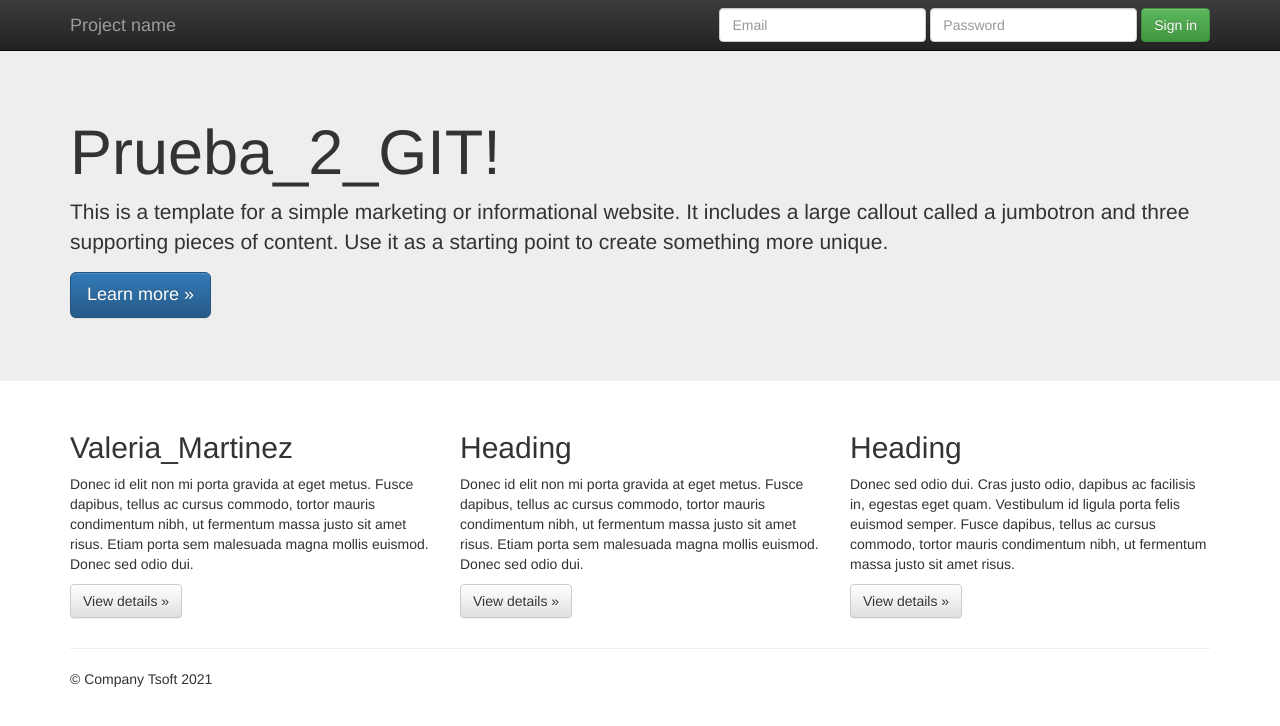
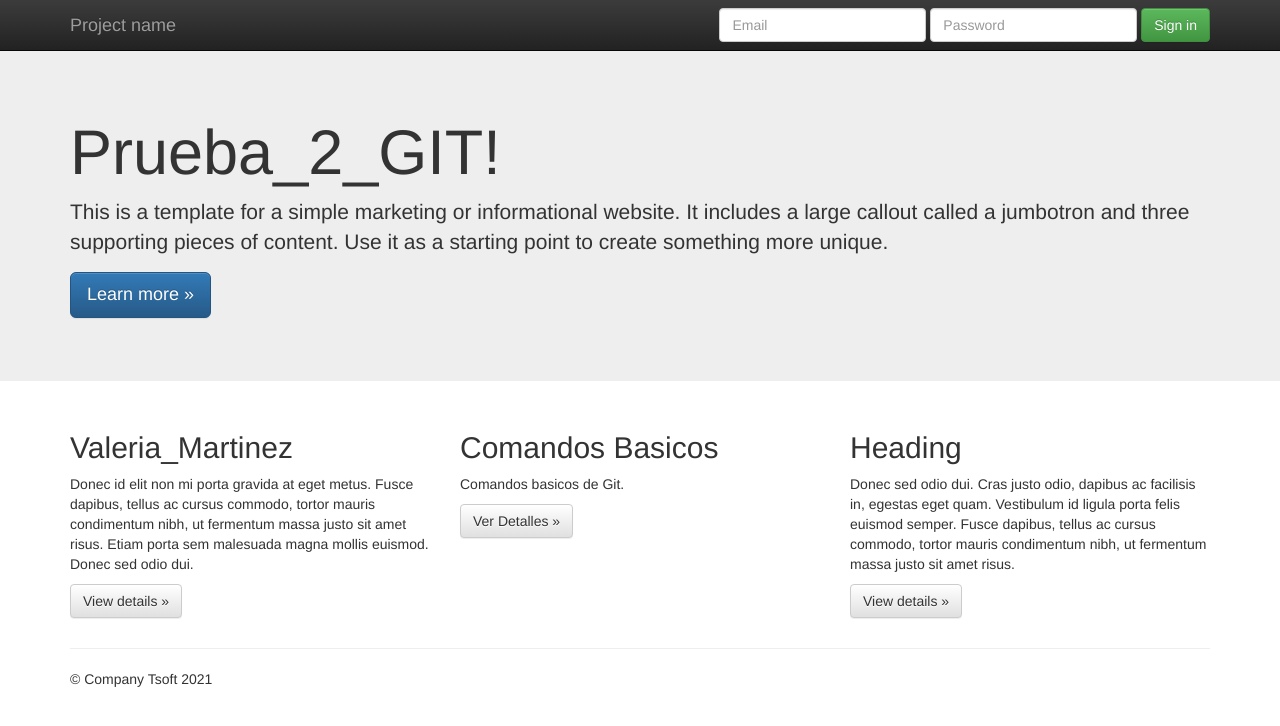
Before and after one commit to valeriavpmp/Trabajo2_valeria_martinez, a plain HTML site: page index.html in a window 1280 px wide. Drawn offline with nearby package versions, Linux system fonts and the light colour scheme.

Commit message:
actualizacion de mesaje en segunda columna

```diff
--- a/index.html
+++ b/index.html
@@ -70,9 +70,9 @@
           <p><a class="btn btn-default" href="#" role="button">View details &raquo;</a></p>
         </div>
         <div class="col-md-4">
-          <h2>Heading</h2>
-          <p>Donec id elit non mi porta gravida at eget metus. Fusce dapibus, tellus ac cursus commodo, tortor mauris condimentum nibh, ut fermentum massa justo sit amet risus. Etiam porta sem malesuada magna mollis euismod. Donec sed odio dui. </p>
-          <p><a class="btn btn-default" href="#" role="button">View details &raquo;</a></p>
+          <h2>Comandos Basicos</h2>
+          <p>Comandos basicos de Git. </p>
+          <p><a class="btn btn-default" href="#" role="button">Ver Detalles &raquo;</a></p>
        </div>
         <div class="col-md-4">
           <h2>Heading</h2>
```
